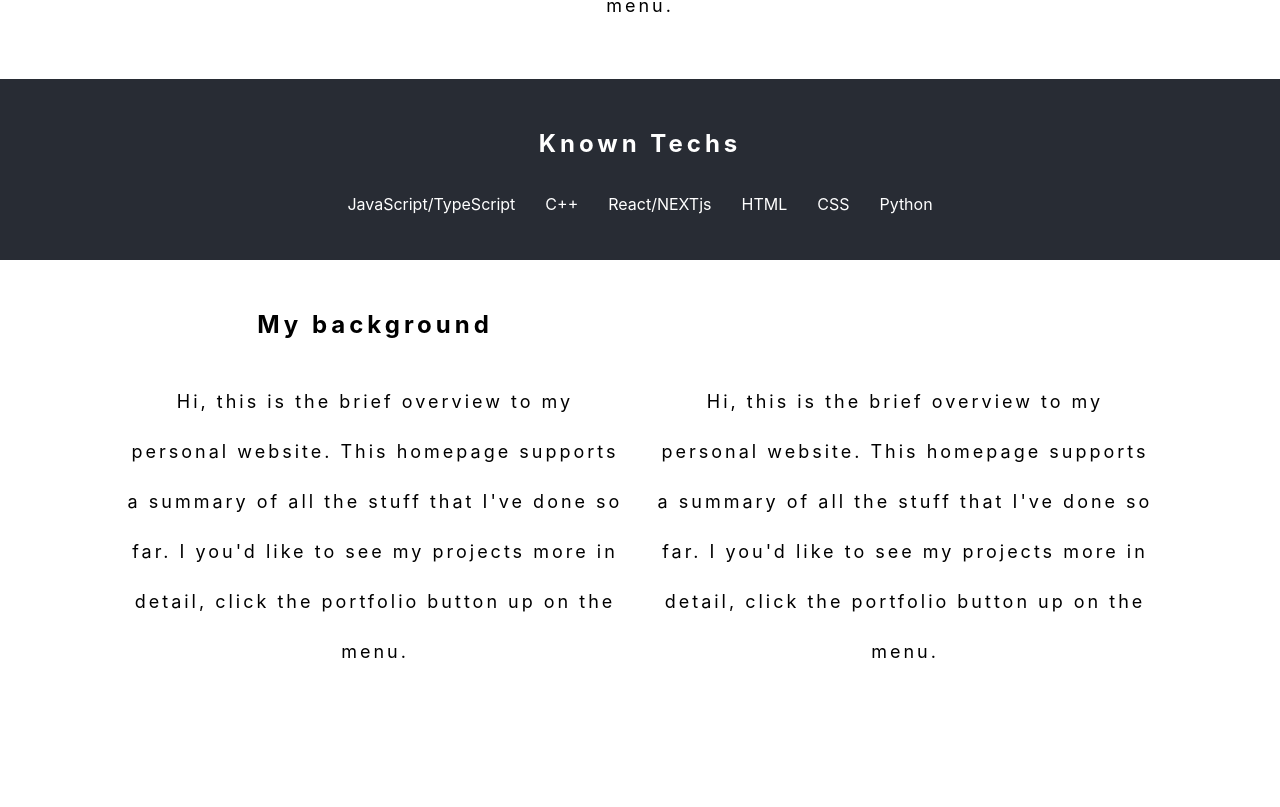
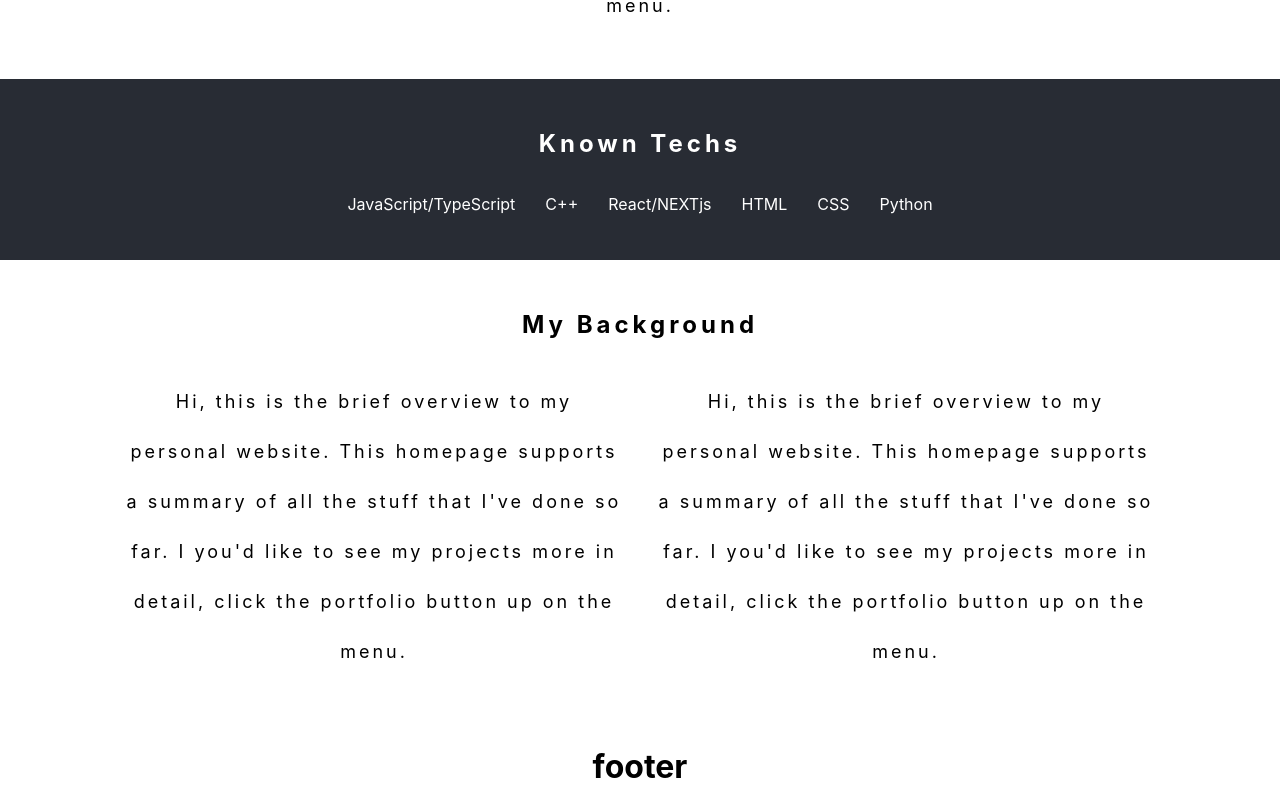
Before and after one commit to ParaguayanViking/nikihellmers.com, a Next.js app: page / in a window 1280 px wide. Shown: the part 947-1754 px from the top of the page. Before the commit the page ends 1642 px from the top, so only its background shows below. Built offline with nearby package versions, Linux system fonts and the light colour scheme.

Commit message:
Small overall corrections

```diff
--- a/components/SimpleBoxInfo/SimpleBoxInfo.module.css
+++ b/components/SimpleBoxInfo/SimpleBoxInfo.module.css
@@ -2,7 +2,7 @@
     display: flex;
     flex-direction: column;
     align-items: center;
-    justify-content: end;
+    justify-content: flex-end;
     text-align: center;
     width: 500px;
 } .wrapper h2 {
--- a/components/SimpleBoxInfo/SimpleBoxInfo.tsx
+++ b/components/SimpleBoxInfo/SimpleBoxInfo.tsx
@@ -13,12 +13,21 @@ interface SimpleInformation {
 }
 
 function SimpleBoxInfo(props: SimpleInformation) {
+
+  if(props.title) {
     return (
       <div className={styles.wrapper}>
           <h2>{props.title}</h2>
           <p>{props.info}</p>
       </div>
     )
+  } else {
+    return (
+      <div className={styles.wrapper}>
+          <p>{props.info}</p>
+      </div>
+    )
+  }
 }
 
 export default SimpleBoxInfo
--- a/pages/index.tsx
+++ b/pages/index.tsx
@@ -22,7 +22,7 @@ const Home: NextPage = () => {
             <div className={styles.menu_items}>
               <a href="portfolio">Portfolio</a>
               <a href="">Contact</a>
-              <a href="">GitHub</a>
+              <a href="https://github.com/ParaguayanViking" target='_blank'>GitHub</a>
             </div>
           </div>
           <div className={styles.title}>
@@ -36,9 +36,11 @@ const Home: NextPage = () => {
         info={"Hi, this is the brief overview to my personal website. This homepage supports a summary of all the stuff that I've done so far. I you'd like to see my projects more in detail, click the portfolio button up on the menu."}
         />
         <QuickKnownTechs/>
+        <div className={styles.info2Wrapper}>
+          <h2>My Background</h2>
           <div className={styles.info2}>
           <SimpleBoxInfo
-        title={'My background'}
+          title={''}
           info={"Hi, this is the brief overview to my personal website. This homepage supports a summary of all the stuff that I've done so far. I you'd like to see my projects more in detail, click the portfolio button up on the menu."}
           />
           <SimpleBoxInfo
@@ -46,11 +48,12 @@ const Home: NextPage = () => {
           info={"Hi, this is the brief overview to my personal website. This homepage supports a summary of all the stuff that I've done so far. I you'd like to see my projects more in detail, click the portfolio button up on the menu."}
           />
           </div>
+        </div>
+      <footer className={styles.footer}>
+        <h1>footer</h1>
+      </footer>
       </main>
 
-      <footer className={styles.footer}>
-
-      </footer>
     </div>
   )
 }
--- a/styles/Home.module.css
+++ b/styles/Home.module.css
@@ -59,8 +59,14 @@
 .spacer_header {
   height: 80px;
 }
+.info2Wrapper h2 {
+  letter-spacing: 4px;
+  line-height: 30px;
+  font-size: x-large;
+  text-align: center;
+}
 .info2 {
   display: flex;
-  gap: 30px;
+  gap: 2rem;
   flex-direction: row;
 }
```
Lines whose indentation alone changed are shown as unchanged.
